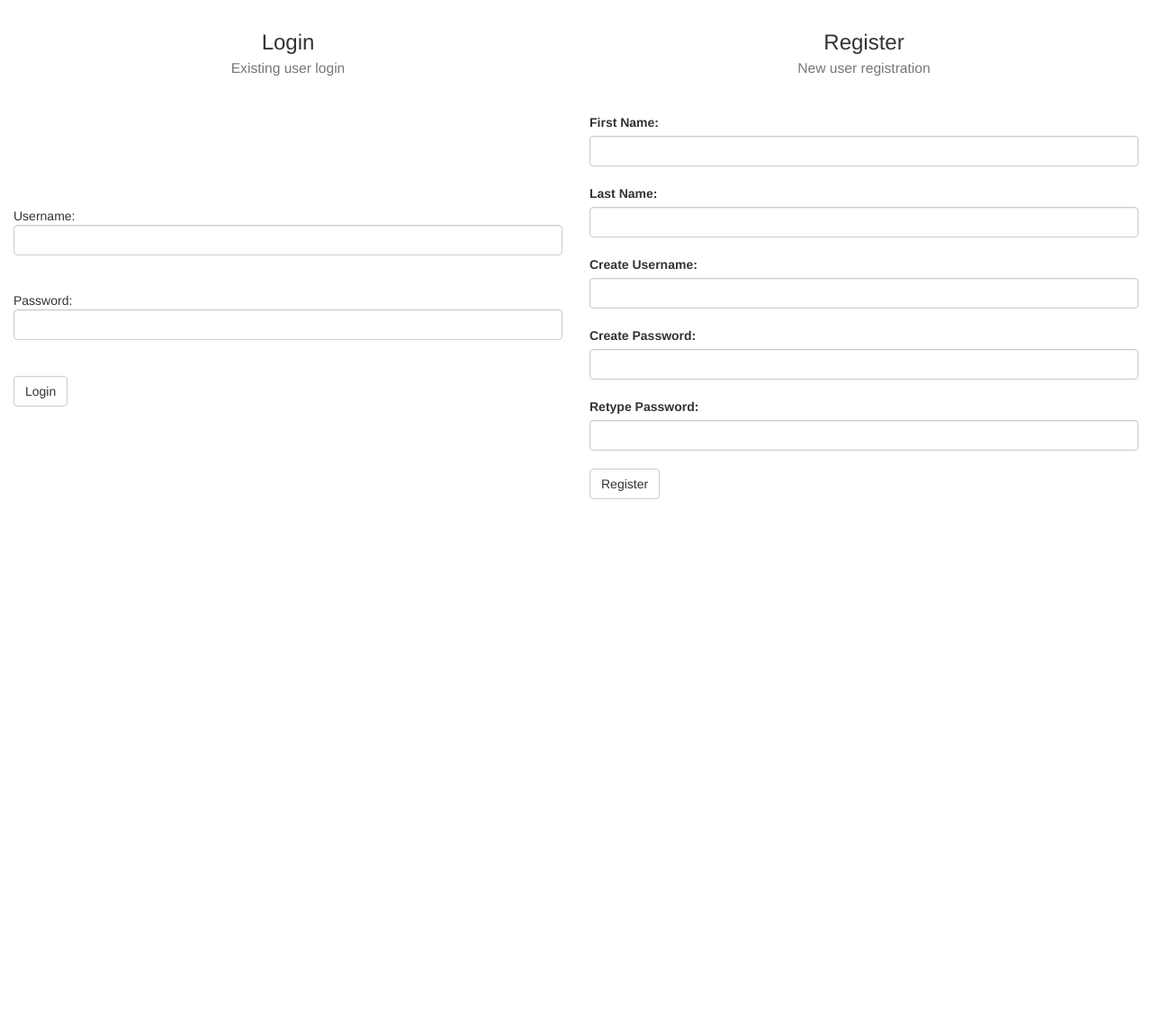
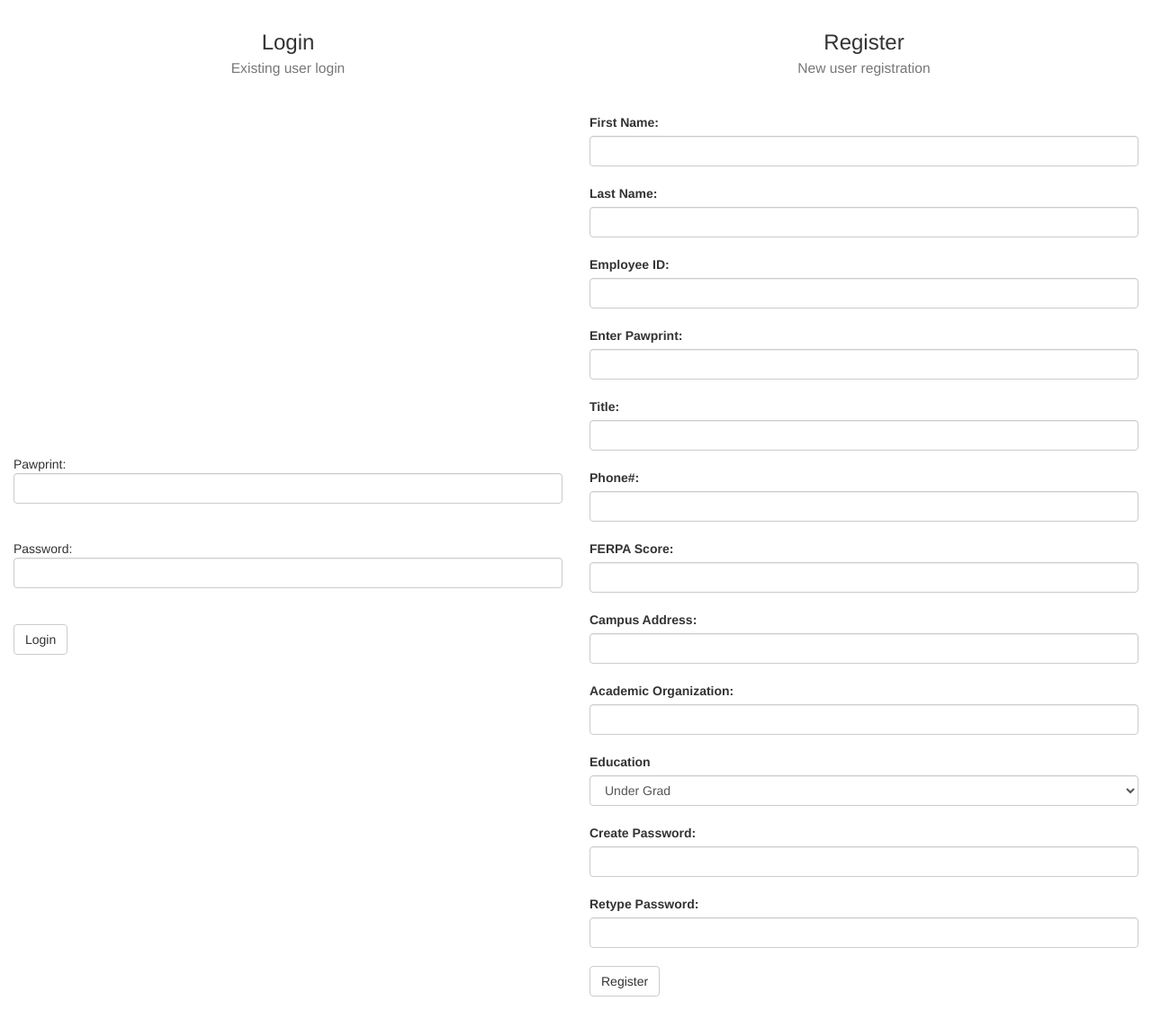
Before and after one commit to ryan-neff/SWE-FS15-GroupE-FinalProject, a CodeIgniter app: the page made by application/views/loginPage.php in a window 1280 px wide. Shown: the part 185-1328 px from the top of the page at 90% size. Before the commit the page ends 740 px from the top, so only its background shows below. Run offline with CodeIgniter, Linux system fonts and the light colour scheme.

Commit message:
UpdatedRegistration

```diff
--- a/application/views/loginPage.php
+++ b/application/views/loginPage.php
@@ -63,26 +63,40 @@
                 </tr>
                 <tr>
                     <td>
-
-                    <?php
-                    	echo form_open('index.php/user/check_login');
-                    ?>
-                            Username: <input id="username" class="form-control" type='text' name='username'/> <br /><br />
+                        <form name ="login" action="" method="POST">
+                            Pawprint: <input id="pawprint" class="form-control" type='text' name='pawprint'/> <br /><br />
                             Password: <input id="password" class="form-control" type='password' name='password'/><br /><br />
                             <input id="submit_login" class="btn btn-default" type='submit' name='submit_login' value='Login' /><br /><br />
                         </form>
                     </td>
                     <td>
-                        	<?php
-                        		echo form_open('index.php/user/new_user_registration');
-                        	?>
-
+                        <form name="registration" action="" method="POST">
                             <label for="firstName">First Name: </label>
                             <input id="firstName" class="form-control" type="text" name="firstName"></input><br />
                             <label for="lastName">Last Name: </label>
                             <input id="lastName" class="form-control" type="text" name="lastName"></input><br />
-                            <label for="userName">Create Username: </label>
-                            <input id="userName" class="form-control" type="text" name="userName"></input><br />
+                            <label for="empID">Employee ID: </label>
+                            <input id="empID" class="form-control" type="text" name="empID"></input><br />
+                            <label for="pawprint">Enter Pawprint: </label>
+                            <input id="pawprint" class="form-control" type="text" name="pawprint"></input><br />
+                            <label for="title">Title: </label>
+                            <input id="title" class="form-control" type="text" name="title"></input><br />
+                            <label for="phone">Phone#: </label>
+                            <input id="phone" class="form-control" type="text" name="phone"></input><br />
+                            <label for="ferpa">FERPA Score: </label>
+                            <input id="ferpa" class="form-control" type="text" name="ferpa"></input><br />
+                            <label for="campusAddress">Campus Address: </label>
+                            <input id="campusAddress" class="form-control" type="text" name="campusAddress"></input><br />
+                            <label for="academicOrg">Academic Organization: </label>
+                            <input id="campusAddress" class="form-control" type="text" name="campusAddress"></input><br />
+                            <label for="education">Education</label>
+                            <select id="education" class="form-control" name="education">
+                            	<option value="ugrad">Under Grad</option>
+                            	<option value="grad">Graduate</option>
+                            	<option value="med">Medical</option>
+                            	<option value="vetMed">Vet Medical</option>
+                            	<option value="law">Law</option>
+                            </select><br/>
                             <label for="createPassword">Create Password: </label>
                             <input id="createPassword" class="form-control" type="text" name="createPassword"></input><br />
                             <label for="retypePassword">Retype Password: </label>
```
